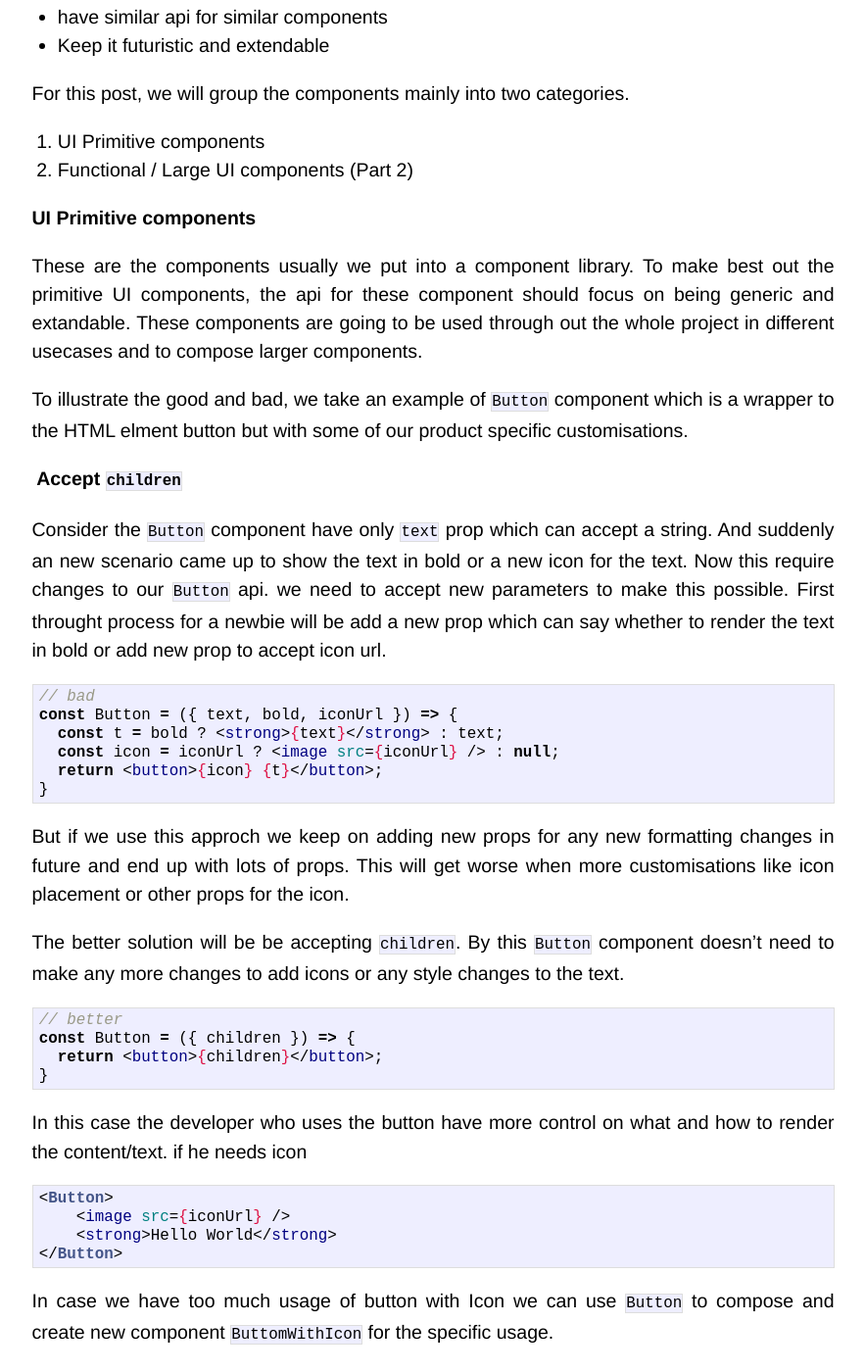
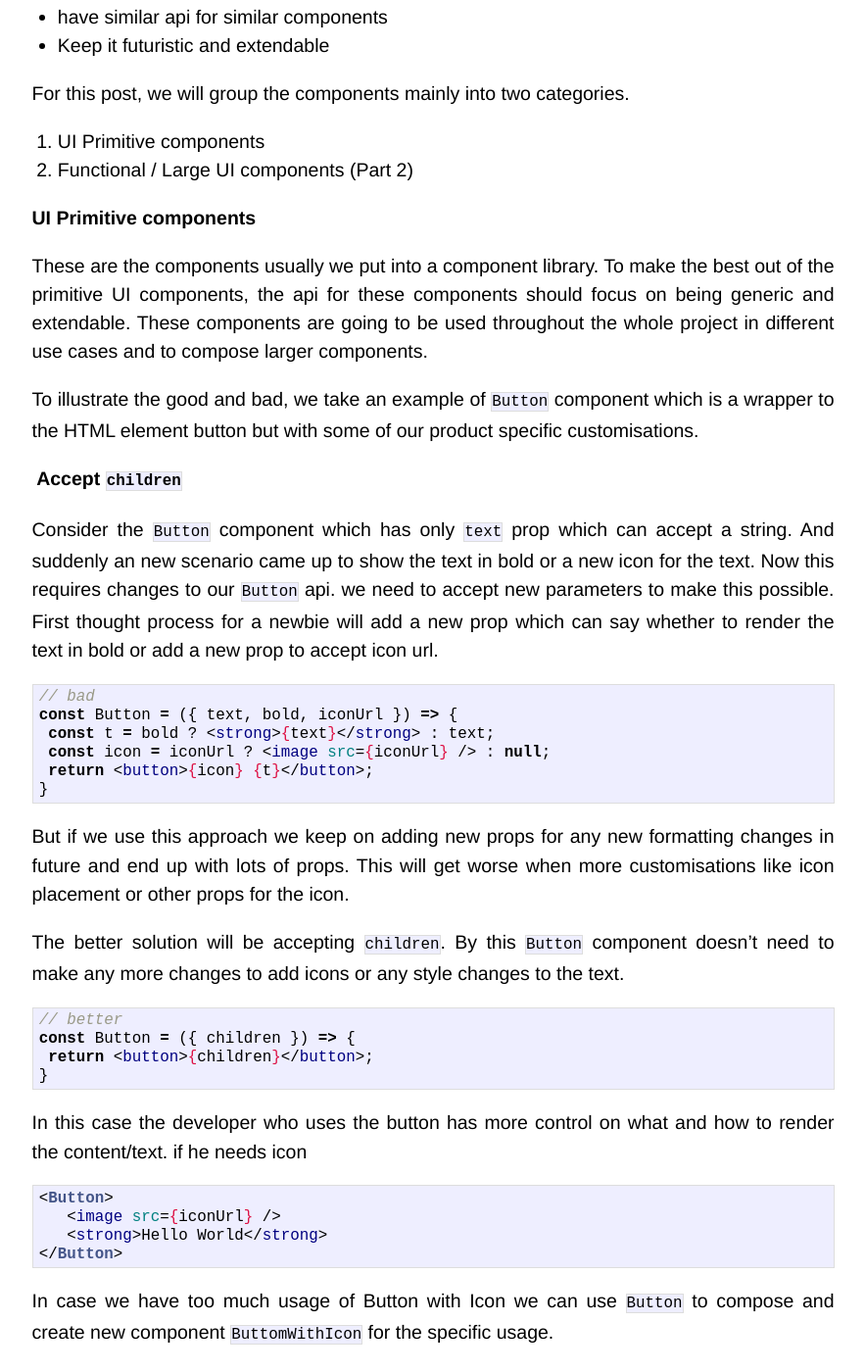
Before and after one commit to revathskumar/blog.revathskumar.com, a Jekyll site: the page built from _posts/2020-03-29-reactjs-designing-better-component-api.md, in a window 1280 px wide and 1400 px high, scrolled down 433 px. Shown: the whole window at 98% size, without its empty margins (198-1081 px from the left). Built offline with Jekyll 4.4.1, drawn with Linux system fonts in a browser that asks for light colours; comment, search, counter and statistics services are not loaded; some of the changed text lies outside the part shown.

Commit message:
fix grammer and spelling

````diff
--- a/_posts/2020-03-29-reactjs-designing-better-component-api.md
+++ b/_posts/2020-03-29-reactjs-designing-better-component-api.md
@@ -7,11 +7,11 @@ updated: 2020-03-29 00:05:00 IST
 categories: javascript
 tags: reactjs
 ---
-A good api have a huge impact on the productivity of the team and stability of the product.
+A good api has a huge impact on the productivity of the team and stability of the product.
 
 The secret to designing a good component api is the mix of
 
-* spliting the components to smaller components
+* splitting the components to smaller components
 * passing minimal data to the components
 * deduce the data from existing data instead of having a separate state.
 * have similar api for similar components
@@ -25,93 +25,93 @@ For this post, we will group the components mainly into two categories.
 # UI Primitive components
 
 These are the components usually we put into a component library.
-To make best out the primitive UI components, the api for these component should focus on being generic and extandable.
-These components are going to be used through out the whole project in different usecases and to compose larger components.
+To make the best out of the primitive UI components, the api for these components should focus on being generic and extendable.
+These components are going to be used throughout the whole project in different use cases and to compose larger components.
 
-To illustrate the good and bad, we take an example of `Button` component which is a wrapper to the HTML elment button but with
+To illustrate the good and bad, we take an example of `Button` component which is a wrapper to the HTML element button but with
 some of our product specific customisations.
 
 # <a class="anchor" name="accept-children" href="#accept-children"><i class="anchor-icon"></i></a> Accept `children`
 
-Consider the `Button` component have only `text` prop which can accept a string. And suddenly an new scenario came up to show the text in bold
-or a new icon for the text. Now this require changes to our `Button` api. we need to accept new parameters to make this possible. First throught process
-for a newbie will be add a new prop which can say whether to render the text in bold or add new prop to accept icon url.
+Consider the `Button` component which has only `text` prop which can accept a string. And suddenly an new scenario came up to show the text in bold
+or a new icon for the text. Now this requires changes to our `Button` api. we need to accept new parameters to make this possible. First thought process
+for a newbie will add a new prop which can say whether to render the text in bold or add a new prop to accept icon url.
 
 ```jsx
 // bad
 const Button = ({ text, bold, iconUrl }) => {
-  const t = bold ? <strong>{text}</strong> : text;
-  const icon = iconUrl ? <image src={iconUrl} /> : null;
-  return <button>{icon} {t}</button>;
+ const t = bold ? <strong>{text}</strong> : text;
+ const icon = iconUrl ? <image src={iconUrl} /> : null;
+ return <button>{icon} {t}</button>;
 }
 ```
 
-But if we use this approch we keep on adding new props for any new formatting changes in future and end up with lots of props.
+But if we use this approach we keep on adding new props for any new formatting changes in future and end up with lots of props.
 This will get worse when more customisations like icon placement or other props for the icon.
 
-The better solution will be be accepting `children`. By this `Button` component doesn't need to make any more changes to add
+The better solution will be accepting `children`. By this `Button` component doesn't need to make any more changes to add
 icons or any style changes to the text.
 
 ```jsx
 // better
 const Button = ({ children }) => {
-  return <button>{children}</button>;
+ return <button>{children}</button>;
 }
 ```
 
-In this case the developer who uses the button have more control on what and how to render the content/text.
+In this case the developer who uses the button has more control on what and how to render the content/text.
 if he needs icon
 
 ```jsx
 <Button>
-    <image src={iconUrl} />
-    <strong>Hello World</strong>
+   <image src={iconUrl} />
+   <strong>Hello World</strong>
 </Button>
 ```
 
-In case we have too much usage of button with Icon we can use `Button` to compose and create new component `ButtomWithIcon` for the specific usage.
+In case we have too much usage of Button with Icon we can use `Button` to compose and create new component `ButtomWithIcon` for the specific usage.
 
 
 # <a class="anchor" name="same-api-as-base" href="#same-api-as-base"><i class="anchor-icon"></i></a> use the same api as the base component
 
-To make it easy to use our custom component, we can reuse the same api of base component for our custom component as well.
-This will help team to get used to the custom component easily since they don't want to learn about new props.
-The custom component will look more familier to the them.
+To make it easy to use our custom component, we can reuse the same api of the base component for our custom component as well.
+This will help our team to get used to the custom component easily since they don't want to learn about new props.
+The custom component will look more familiar to them.
 
 ```jsx
 // bad
 const Button = ({ children, handleSubmit, enabled }) => {
-  return <button disabled={!enabled} onClick={handleSubmit}>{children}</button>;
+ return <button disabled={!enabled} onClick={handleSubmit}>{children}</button>;
 }
 ```
 
-In the above case team has to go and check the documentation or the component to figure out which prop to be used.
-The above api can make the team more confused and diffcult to use the component.
+In the above case, the team has to go and check the documentation or the component to figure out which prop to be used.
+The above api can make the team more confused and difficult to use the component.
 
-The better approch will be
+The better approach will be
 
 ```jsx
 // better
 const Button = ({children, disabled, onClick}) => {
-  return (
-    <button disabled={disabled} onClick={onClick}>
-      {children}
-    </button>
-  );
+ return (
+   <button disabled={disabled} onClick={onClick}>
+     {children}
+   </button>
+ );
 }
 ```
 
-Once we start following the the above approch we can extend that into next tip.
+Once we start following the above approach we can extend that into next tip.
 
 # <a class="anchor" name="accept-valid-base-props" href="#accept-valid-base-props"><i class="anchor-icon"></i></a> Accept valid base component props
 
-Accepting the props which required for only basic scenario won't be enough. We can avoid frequent addition of props when the new scenarious comes with
+Accepting the props which are required only for basic scenarios won't be enough. We can avoid frequent addition of props when the new requirement arises.
 using the [Rest/Spread][rest_operator].
 
 ```jsx
 // bad
 const Button = ({ children }) => {
-  return <button>{children}</button>;
+ return <button>{children}</button>;
 }
 ```
 
@@ -120,7 +120,7 @@ The new api using `rest` will look like
 ```jsx
 // good
 const Button = ({ children, ...rest }) => {
-  return <button {...rest}>{children}</button>;
+ return <button {...rest}>{children}</button>;
 }
 ```
 
@@ -132,19 +132,18 @@ The primitive UI components should not contain any kind of business logic. Inclu
 ```jsx
 // bad
 const Button = ({ children, name }) => {
-  const disabled = name === "";
-  return <button disabled={disabled}>{children}</button>;
+ const disabled = name === "";
+ return <button disabled={disabled}>{children}</button>;
 }
 ```
 
-The above one has a condition to disable the button when name is empty. But this won't be the scenario always.
-`Button` component doens't need to know on what basis it should render `disbaled`. The condition can be different from scenario to scenario.
+The above one has a condition to disable the button when the name is empty. But this won't be the requirement always.
+`Button` component doesn't need to know on what basis it should render `disabled`. The condition can be different for each requirement.
 
-
-```jsx
+ ```jsx
 // better
 const Button = ({ children, disabled, onClick }) => {
-  return <button disabled={disabled} onClick={onClick}>{children}</button>;
+ return <button disabled={disabled} onClick={onClick}>{children}</button>;
 }
 
 <Button disabled={name === ""} />
````
